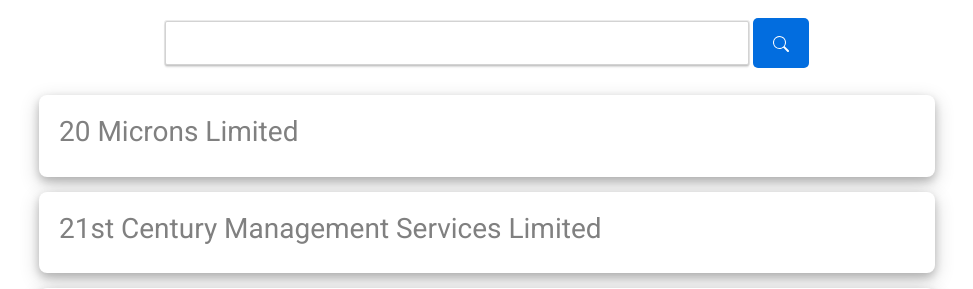
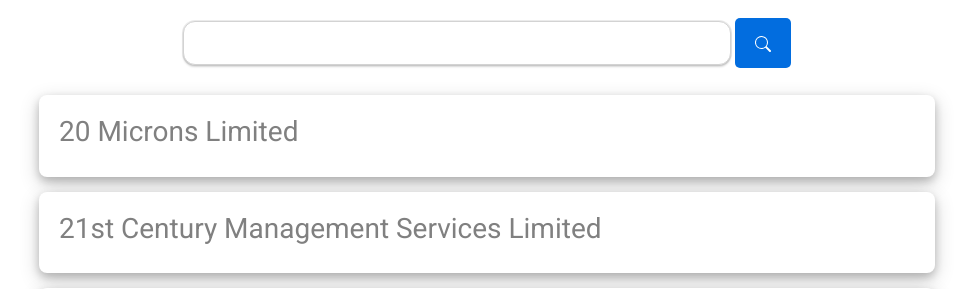
Before and after one commit to HarshaReddyV/Rallys, a Django app: page / in a window 1280 px wide. Shown: the part 102-391 px from the top of the page, without its empty margins (153-1126 px from the left). Run offline with Django 4.2, Linux system fonts and the light colour scheme; data comes from the database, SQL or seed files in the repository; both versions use the stored data as it was after the commit.

Commit message:
possible fix for iphone14 pro max display issue

```diff
--- a/home/static/styles/style.css
+++ b/home/static/styles/style.css
@@ -1,56 +1,71 @@
 @import url('https://fonts.googleapis.com/css2?family=Roboto:wght@300;400;900&display=swap');
-*{
+
+* {
   margin: 0px;
   padding: 0px;
   font-family: 'Roboto', sans-serif;
 
 }
+
 body {
   padding-top: 120px;
 }
 
+#searchbox {
+  display: flex;
+  justify-content: center;
+  align-items: center;
+
+}
+
 .search-button {
+  display: inline-block;
   background-color: #026ddf;
   color: #fff;
   height: 50px;
   border: none;
-    border-radius: 5px; /* Rounded corners */
+  border-radius: 5px;
+  /* Rounded corners */
   padding: 10px 20px;
   cursor: pointer;
   transition: background-color 0.3s;
 }
 
 .search-icon {
-    fill: #fff; /* Icon color */
+  fill: #fff;
+  /* Icon color */
   width: 20px;
   height: 20px;
   margin-right: 10px;
 }
 
+
+
 .search {
+  display: inline-block;
   height: 44px;
-    width: 584px;
-    @media screen and (max-width: 992px) {
-        width: 300px;
-    }
+  width: 548px;
   line-height: 44px;
   border: solid 1px lightgray;
-    border-radius: 2px;
-    box-shadow: 0 2px 2px 0 rgba(0, 0, 0, 0.16), 0 0 0 1px rgba(0, 0, 0, 0.08);
+  border-radius: 12px;
+  box-shadow: 0 2px 2px 0 rgba(0, 0, 0, 0.16),
+    0 0 0 1px rgba(0, 0, 0, 0.08);
   margin-bottom: 30px;
-    font: 16px arial,sans-serif;
   padding-left: 17px;
 }
-  .search:hover, .search:focus {
+
+.search:hover,
+.search:focus {
   outline: none;
   box-shadow: 0 3px 8px 0 rgba(0, 0, 0, 0.16), 0 0 0 1px rgba(0, 0, 0, 0.08);
 }
-#link{
+
+#link {
   text-decoration: none;
-  color:gray;
+  color: gray;
 }
 
-#topbox{
+#topbox {
   background-color: white;
   width: 100%;
   display: flex;
@@ -59,20 +74,26 @@ body {
   margin-bottom: 15px;
 }
 
-#databox{
+#databox {
   background-color: white;
   padding: 20px;
   border-radius: 8px;
   box-shadow: 0 4px 8px 0 rgba(0, 0, 0, 0.2), 0 6px 20px 0 rgba(0, 0, 0, 0.19);
   width: 70%;
-
-  @media screen and (max-width: 992px) {
-    width: 95%;
-  }
 }
 
-#databox:hover
-{
+#databox:hover {
   border: solid 1px lightskyblue;
   color: lightskyblue;
 }
+
+@media all and (max-width: 992px) {
+  .search {
+    width: 300px;
+  }
+
+  #databox {
+    width: 95%;
+  }
+
+}
--- a/home/templates/home/index.html
+++ b/home/templates/home/index.html
@@ -12,7 +12,7 @@
 
 
 
-  <div style="display: flex; justify-content: center;">
+  <div id="searchbox">
     <form action="{% url 'search' %}" method="post">
       {% csrf_token %}
       <input class="search" type="text" name="search_term" placeholder=" ">
```
Also changed, not shown: db.sqlite3, 1 other file. Lines whose indentation alone changed are shown as unchanged.
